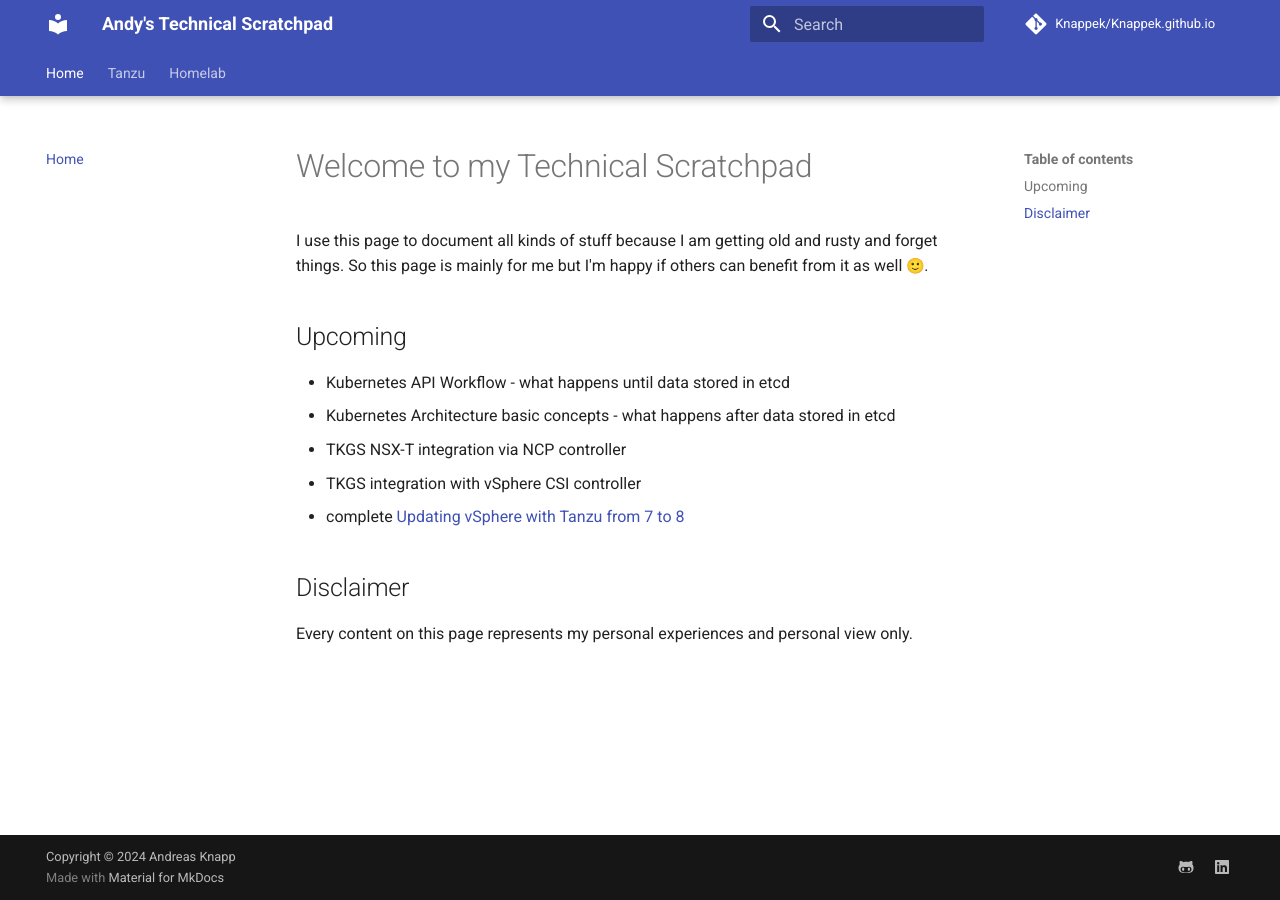
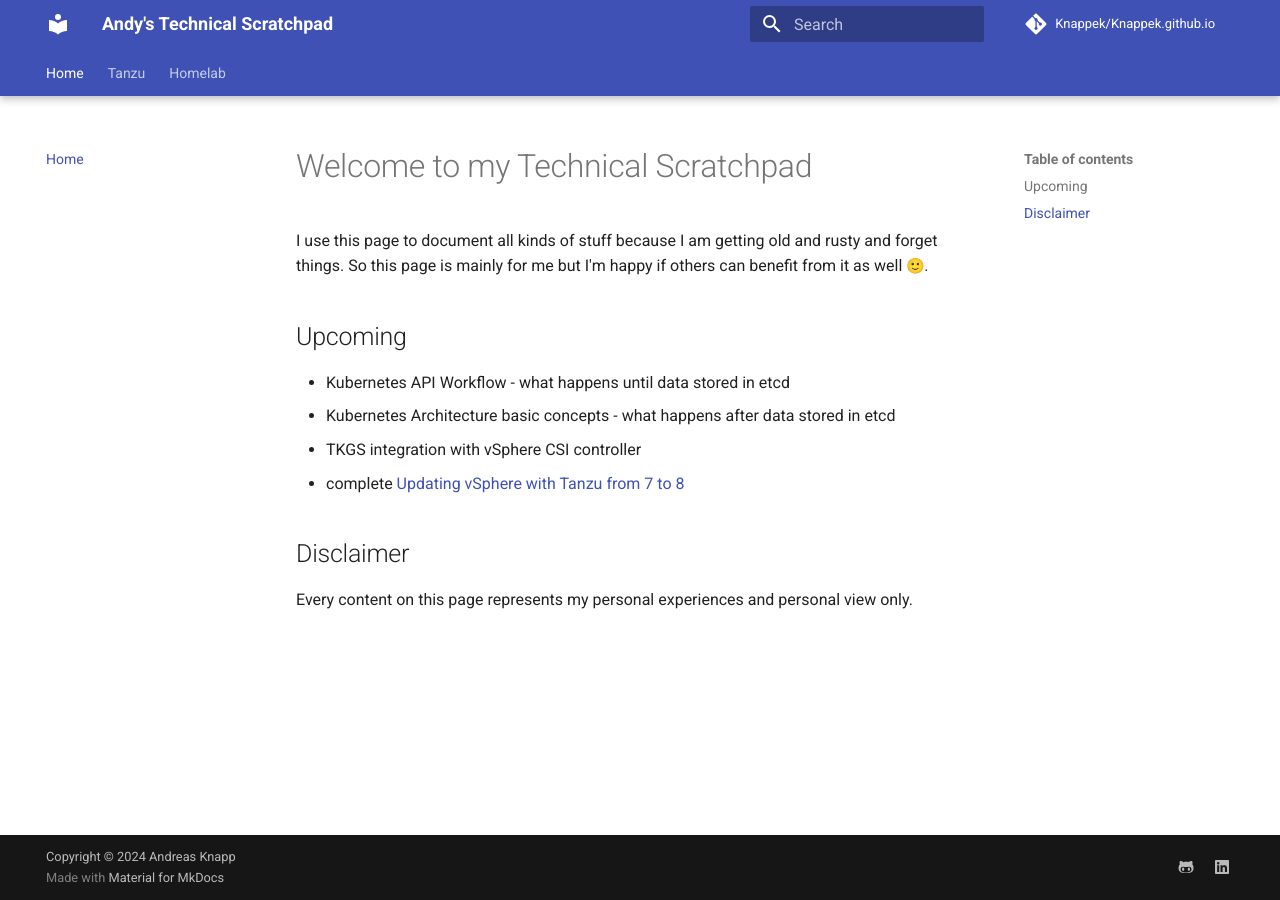
Before and after one commit to Knappek/Knappek.github.io, an MkDocs documentation site: the page built from docs/index.md, in a window 1280 px wide. Built offline with MkDocs 1.6.1 and Material for MkDocs 9.7.7, drawn with Linux system fonts in a browser that asks for light colours; emoji names are drawn with the system emoji font; comment, search, counter and statistics services are not loaded.

Commit message:
update todo list

```diff
--- a/docs/index.md
+++ b/docs/index.md
@@ -7,7 +7,6 @@ So this page is mainly for me but I'm happy if others can benefit from it as wel
 
 - Kubernetes API Workflow - what happens until data stored in etcd
 - Kubernetes Architecture basic concepts - what happens after data stored in etcd
-- TKGS NSX-T integration via NCP controller
 - TKGS integration with vSphere CSI controller
 - complete [Updating vSphere with Tanzu from 7 to 8](./tanzu/update-tkgs-from-vsphere7-to-vsphere8.md)
 
```
